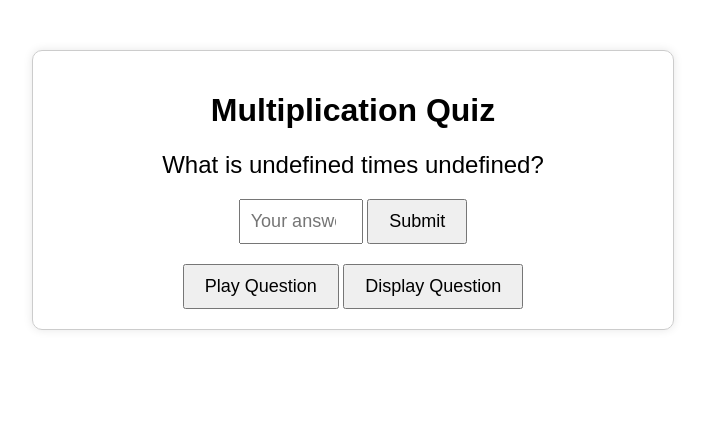
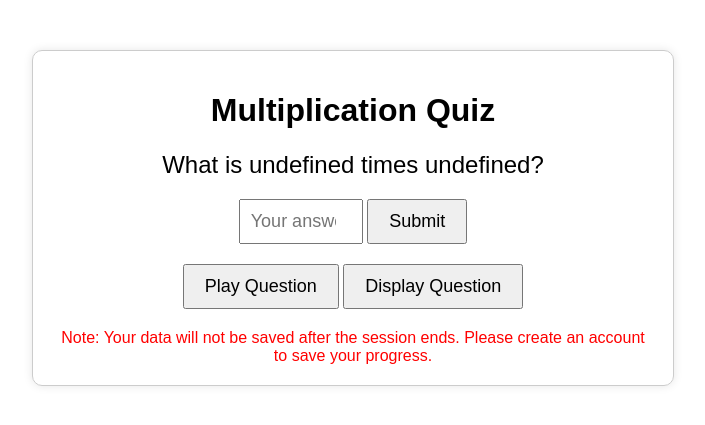
Before and after one commit to franciscojavierarceo/mental-math-app, a Django app: template multiplication_quiz/templates/quiz.html in a window 1280 px wide. Shown: the top 425 px of the page, without its empty margins (287-992 px from the left). Run offline with Django 5.2, Linux system fonts and the light colour scheme; the template is opened without the code that fills it, so the values that code supplies are empty.

Commit message:
Updated quiz.html to inform unauthorized users about data saving and modified views.py to handle quiz functionality

```diff
--- a/multiplication_quiz/templates/quiz.html
+++ b/multiplication_quiz/templates/quiz.html
@@ -50,6 +50,11 @@
             font-size: 18px;
             cursor: pointer;
         }
+        .unauthorized-message {
+            font-size: 16px;
+            color: red;
+            margin-top: 20px;
+        }
     </style>
 </head>
 <body>
@@ -65,6 +70,11 @@
             <button onclick="playQuestion()">Play Question</button>
             <button onclick="displayQuestion()">Display Question</button>
         </div>
+        {% if not is_authenticated %}
+        <div class="unauthorized-message" id="unauthorized-message">
+            Note: Your data will not be saved after the session ends. Please create an account to save your progress.
+        </div>
+        {% endif %}
     </div>
 
     <script>
```
Also changed, not shown: multiplication_quiz/views.py (+18 -15 lines).
